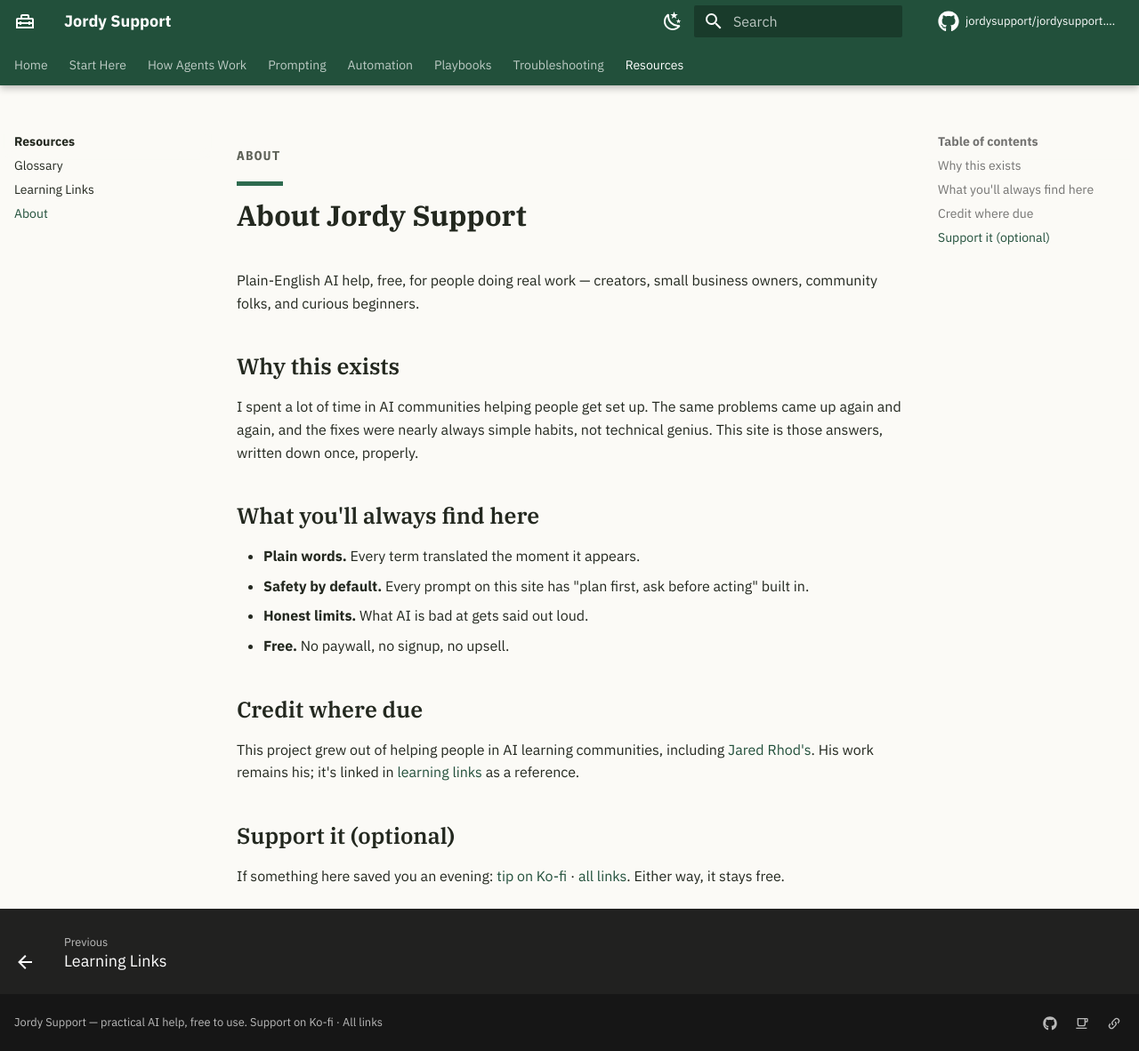
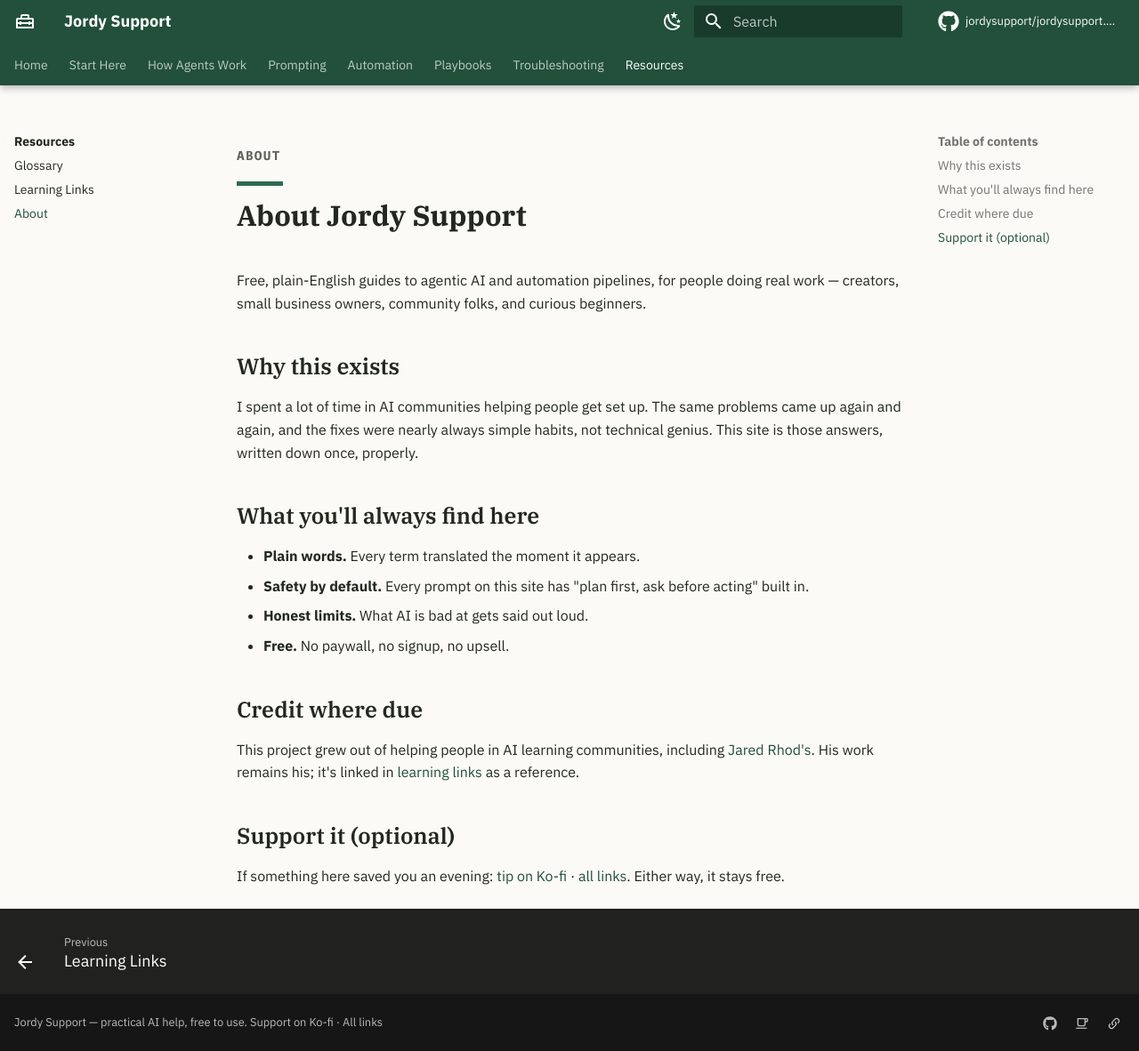
Before and after one commit to jordysupport/jordysupport.github.io, an MkDocs documentation site: the page built from docs/about.md, in a window 1280 px wide and 1182 px high. Shown: the whole window at 89% size. Built offline with MkDocs 1.6.1 and Material for MkDocs 9.7.7, drawn with Linux system fonts in a browser that asks for light colours; comment, search, counter and statistics services are not loaded.

Commit message:
Add site tagline

```diff
--- a/docs/about.md
+++ b/docs/about.md
@@ -2,7 +2,7 @@
 
 # About Jordy Support
 
-Plain-English AI help, free, for people doing real work — creators, small business owners, community folks, and curious beginners.
+Free, plain-English guides to agentic AI and automation pipelines, for people doing real work — creators, small business owners, community folks, and curious beginners.
 
 ## Why this exists
 
--- a/mkdocs.yml
+++ b/mkdocs.yml
@@ -1,5 +1,5 @@
 site_name: Jordy Support
-site_description: "Free, plain-English help with AI assistants, agents, and simple automation."
+site_description: "Free, plain-English guides to agentic AI and automation pipelines."
 site_url: https://jordysupport.github.io/
 repo_url: https://github.com/jordysupport/jordysupport.github.io
 repo_name: jordysupport/jordysupport.github.io
```
Also changed, not shown: docs/index.md (+1 -1 lines).
